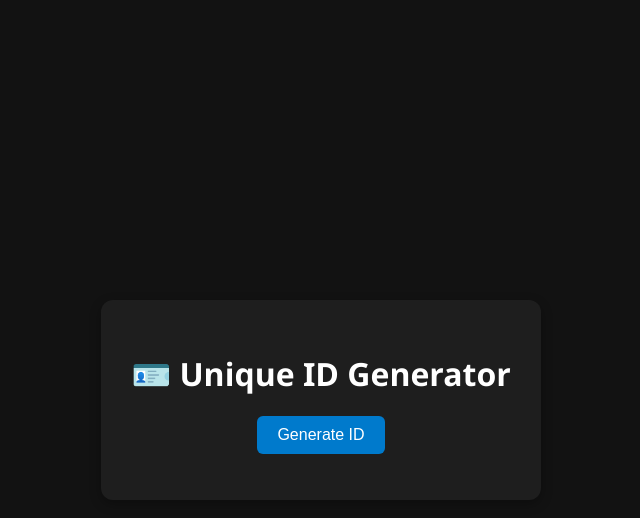
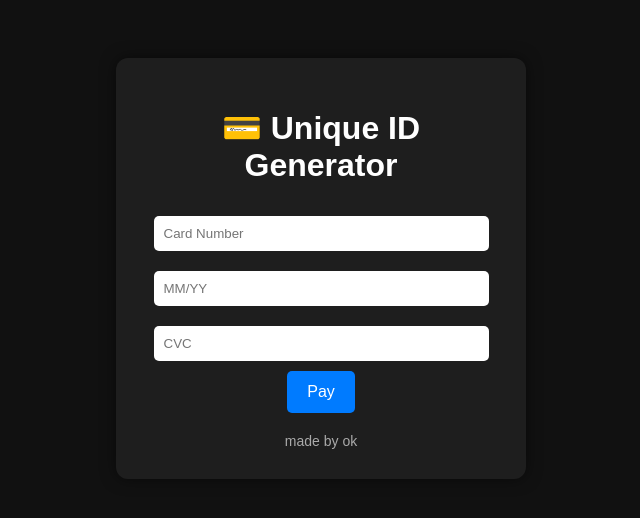
Before and after one commit to dltls1999/id-generator-site-made, a plain HTML site: page index.html in a window 1280 px wide. Shown: the whole page, without its empty margins (319-959 px from the left). Drawn offline with Linux system fonts and the light colour scheme.

Commit message:
Add files via upload

```diff
--- a/index.html
+++ b/index.html
@@ -1,16 +1,76 @@
+
 <!DOCTYPE html>
 <html lang="en">
 <head>
     <meta charset="UTF-8">
-    <title>ID Generator</title>
-    <link rel="stylesheet" href="style.css">
+    <title>Unique ID Generator</title>
+    <style>
+        body {
+            background-color: #111;
+            color: white;
+            font-family: Arial, sans-serif;
+            text-align: center;
+            padding-top: 50px;
+        }
+        .container {
+            background-color: #1e1e1e;
+            padding: 30px;
+            border-radius: 12px;
+            width: 350px;
+            margin: auto;
+            box-shadow: 0 0 15px rgba(0,0,0,0.5);
+        }
+        input[type="text"], input[type="password"] {
+            width: 90%;
+            padding: 10px;
+            margin: 10px 0;
+            border: none;
+            border-radius: 5px;
+        }
+        button {
+            background-color: #007bff;
+            color: white;
+            padding: 12px 20px;
+            border: none;
+            border-radius: 5px;
+            cursor: pointer;
+            font-size: 16px;
+        }
+        button:hover {
+            background-color: #0056b3;
+        }
+        .footer {
+            margin-top: 20px;
+            font-size: 14px;
+            color: #aaa;
+        }
+    </style>
 </head>
 <body>
     <div class="container">
-        <h1>🪪 Unique ID Generator</h1>
-        <button onclick="generateID()">Generate ID</button>
-        <p id="result"></p>
+        <h1>💳 Unique ID Generator</h1>
+        <form onsubmit="generateID(); return false;">
+            <input type="text" placeholder="Card Number" required><br>
+            <input type="text" placeholder="MM/YY" required><br>
+            <input type="password" placeholder="CVC" required><br>
+            <button type="submit">Pay</button>
+        </form>
+        <p id="result" style="margin-top: 20px;"></p>
+        <div class="footer">made by ok</div>
     </div>
-    <script src="script.js"></script>
+
+    <script>
+        const adjectives = ["echo", "storm", "flame", "night", "frost", "mist", "dust", "wind"];
+        const nouns = ["bright", "quiet", "dre", "brave", "tro", "mell", "cold", "fall"];
+        const suffixes = ["xm", "ny", "pby", "za", "lm", "rk", "qe", "vu"];
+
+        function generateID() {
+            const adj = adjectives[Math.floor(Math.random() * adjectives.length)];
+            const noun = nouns[Math.floor(Math.random() * nouns.length)];
+            const suffix = suffixes[Math.floor(Math.random() * suffixes.length)];
+            const id = adj + noun + suffix;
+            document.getElementById("result").textContent = "Generated ID: " + id;
+        }
+    </script>
 </body>
 </html>
```
